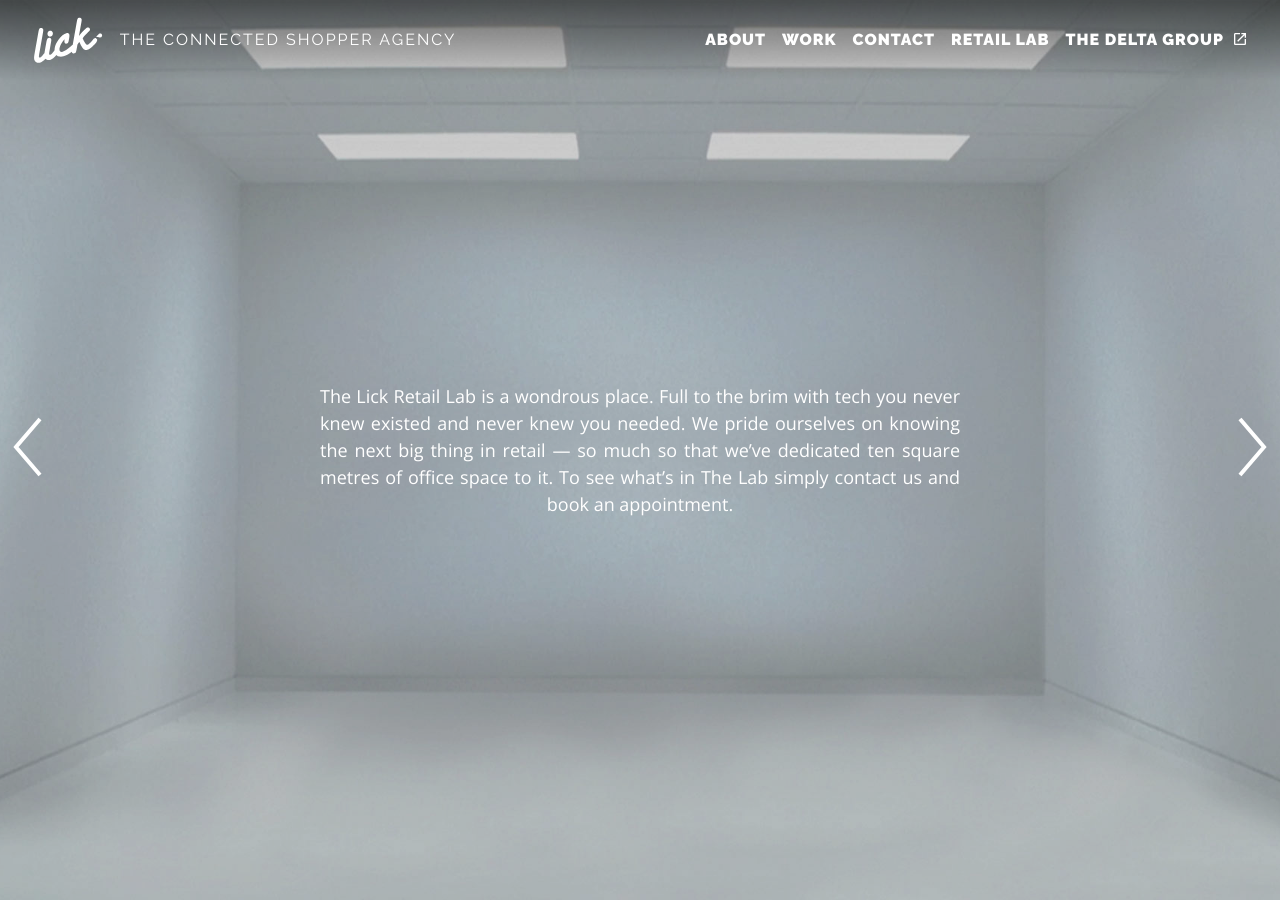
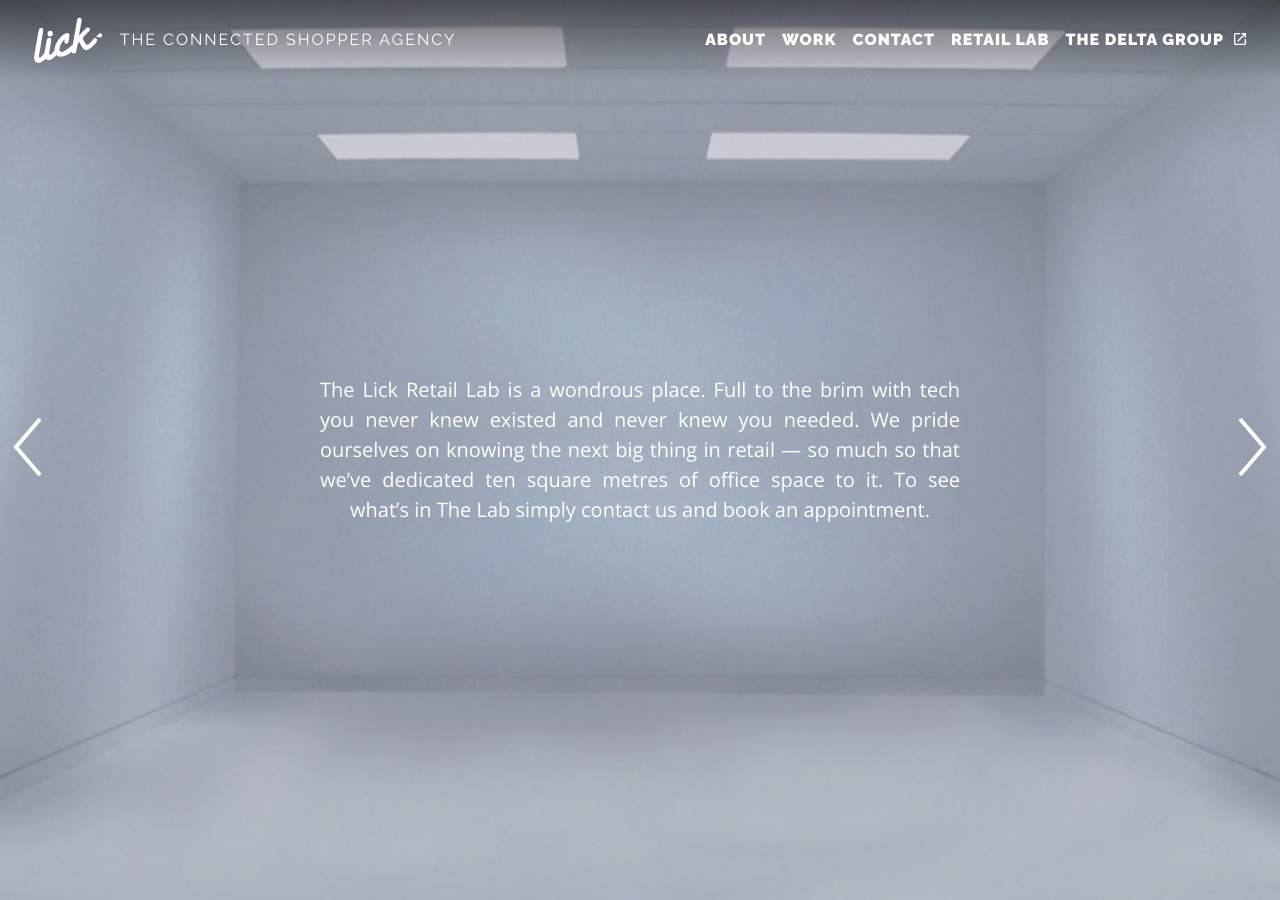
Before and after one commit to lickcreative/website, a Jekyll site: the page built from _lab/overview.markdown, in a window 1280 px wide. Built offline with Jekyll 4.4.1, drawn with Linux system fonts in a browser that asks for light colours.

Commit message:
Make bg of cover more blue

```diff
--- a/_sass/_cover.scss
+++ b/_sass/_cover.scss
@@ -12,10 +12,19 @@
   // flex-wrap: wrap;
   color: $white;
   overflow: hidden;
-  background-color: hsl(200, 10, 80); /*Ensure text shows without image bg*/
+  background-color: hsl(220, 10, 80); /*Ensure text shows without image bg*/
   background-size: cover;
   background-position: center center;
   background-repeat: no-repeat;
+  @include mq-medium {
+    padding: 0;
+    flex-direction: row;
+    justify-content: center;
+    -webkit-box-align: center;
+    -ms-flex-align: center;
+    -ms-grid-row-align: center;
+    align-items: center;
+  }
   &--lab {
     -webkit-box-align: center;
         -ms-flex-align: center;
@@ -31,7 +40,7 @@
       left: 0;
       width: 100%;
       height: 100%;
-      background: hsla(0, 0, 0, 0.2);
+      background: hsla(240, 100, 10, 0.2);
       z-index: 0;
     }
   }
@@ -45,25 +54,47 @@
     margin-top: 2.5rem;
     display: flex;
     justify-content: space-between;
+    @include mq-medium {
+      position: absolute;
+      margin: 0;
+      bottom: 50%;
+      -webkit-transform: translateY(50%);
+      transform: translateY(50%);
+    }
   }
   &__arrow {
     &--left {
       margin-right: auto;
+      @include mq-medium {
+        left: 2rem;
+      }
     }
     &--right {
       margin-left: auto;
+      @include mq-medium {
+        right: 2rem;
+      }
     }
   }
   &__box {
     margin-top: 2.5rem;
     background: hsla(0, 0, 0, 0.75);
     z-index: 10;
+    @include mq-medium {
+      margin: 0;
+      max-width: 50rem;
+      height: auto;
+    }
     &--lab {
-      -webkit-box-ordinal-group: 0;
-          -ms-flex-order: -1;
-              order: -1; /*So arrows sit under box on mobile*/
+      -ms-flex-order: -1;
+      order: -1; /*So arrows sit under box on mobile*/
       color: $white;
       background: transparent;
+      @include mq-medium {
+        -ms-flex-order: inherit;
+        order: inherit;
+        max-width: 40rem;
+      }
     }
   }
   &__heading {
@@ -71,6 +102,9 @@
     border-bottom: 1px solid;
     font-size: 1.125rem;
     font-weight: 900;
+    @include mq-medium {
+      font-size: 2rem;
+    }
     &--lab {
       margin-bottom: 1rem;
       padding: 0.5rem;
@@ -79,60 +113,72 @@
   }
   &__content {
     padding: 1rem;
+    @include mq-medium {
+      padding: 2rem;
+      font-size: 1.125rem;
+    }
+    @include mq-large {
+      font-size: 1.25rem;
+    }
     &--lab {
       padding: 0;
+      @include mq-medium {
+        padding: 0;
+      }
     }
   }
   &__lab-logo {
     width: 100%;
-  }
-}
-
-@media (min-width: 50em) {
-  .cover {
-    padding: 0;
-    flex-direction: row;
-    justify-content: center;
-    -webkit-box-align: center;
-        -ms-flex-align: center;
-                -ms-grid-row-align: center;
-            align-items: center;
-    &__nav {
-      position: absolute;
-      margin: 0;
-      bottom: 50%;
-      -webkit-transform: translateY(50%);
-              transform: translateY(50%);
-      &--left {
-        left: 2rem;
-      }
-      &--right {
-        right: 2rem;
-      }
-    }
-    &__box {
-      margin: 0;
-      max-width: 50rem;
-      height: auto;
-      &--lab {
-        -webkit-box-ordinal-group: NaN;
-            -ms-flex-order: inherit;
-                order: inherit;
-        max-width: 40rem;
-      }
-    }
-    &__heading {
-      font-size: 2rem;
-    }
-    &__content {
-      padding: 2rem;
-      font-size: 1.125rem;
-      &--lab {
-        padding: 0;
-      }
-    }
-    &__lab-logo {
+    @include mq-medium {
       width: 40rem;
     }
   }
 }
+
+// @include mq-medium; {
+//   .cover {
+//     padding: 0;
+//     flex-direction: row;
+//     justify-content: center;
+//     -webkit-box-align: center;
+//         -ms-flex-align: center;
+//                 -ms-grid-row-align: center;
+//             align-items: center;
+//     &__nav {
+//       position: absolute;
+//       margin: 0;
+//       bottom: 50%;
+//       -webkit-transform: translateY(50%);
+//               transform: translateY(50%);
+//       &--left {
+//         left: 2rem;
+//       }
+//       &--right {
+//         right: 2rem;
+//       }
+//     }
+//     &__box {
+//       margin: 0;
+//       max-width: 50rem;
+//       height: auto;
+//       &--lab {
+//             -ms-flex-order: inherit;
+//                 order: inherit;
+//         max-width: 40rem;
+//       }
+//     }
+//     &__heading {
+//       font-size: 2rem;
+//     }
+//     &__content {
+//       padding: 2rem;
+//       font-size: 1.125rem;
+//       &--lab {
+//         padding: 0;
+//       }
+//     }
+//     &__lab-logo {
+//       width: 40rem;
+//     }
+//   }
+// }
```
